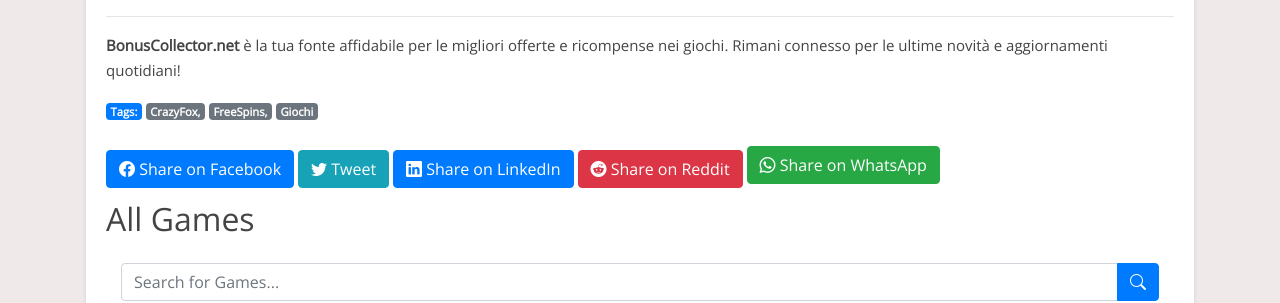
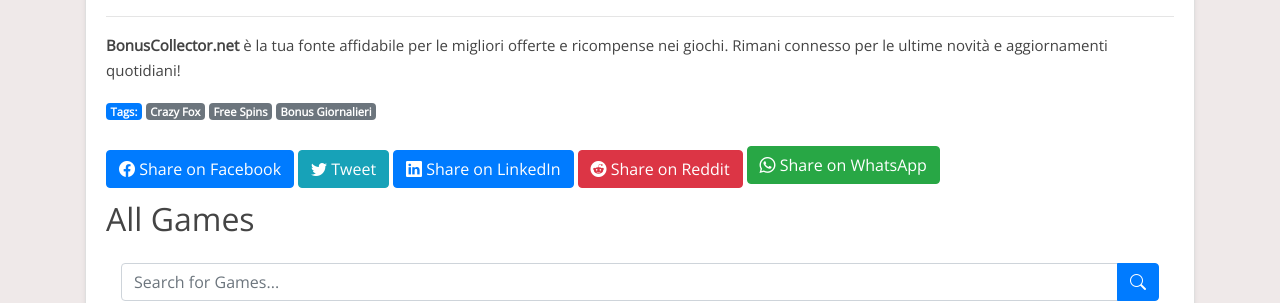
Before and after one commit to Prollad99/bs-net, a Jekyll site: the page built from it/_posts/2024-07-23-crazy-fox.md, in a window 1280 px wide and 900 px high, scrolled down 8102 px. Shown: the part 156-459 px from the top of the window. Built offline with Jekyll 4.4.1, drawn with Linux system fonts in a browser that asks for light colours; nearby versions of some CDN libraries; comment, search, counter and statistics services are not loaded.

Commit message:
Update 2024-07-23-crazy-fox.md

```diff
--- a/it/_posts/2024-07-23-crazy-fox.md
+++ b/it/_posts/2024-07-23-crazy-fox.md
@@ -2,7 +2,7 @@
 layout: post
 title: "Crazy Fox Free Spins: Ottieni i tuoi giri gratuiti quotidiani!"
 date: 2024-07-23
-tags: CrazyFox, FreeSpins, Giochi
+tags: [Crazy Fox, Free Spins, Bonus Giornalieri]
 author: BonusCollector.net
 description: "Scopri come ottenere giri gratuiti quotidiani su Crazy Fox. Aggiornamenti giornalieri per massimizzare le tue ricompense!"
 lang: it
```
